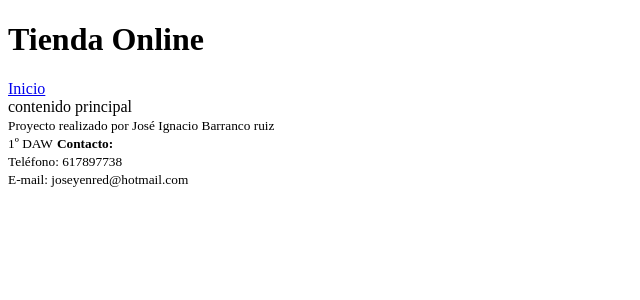
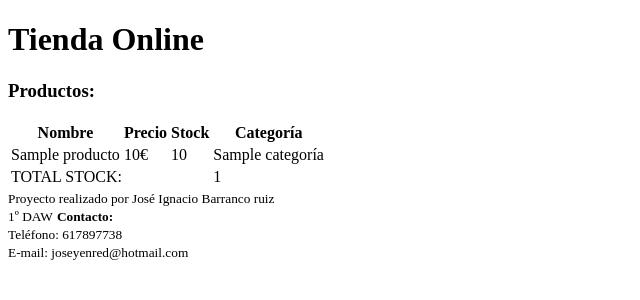
Before and after one commit to joseybarranco/gestion_tienda_v3, a Flask app: template templates/productos.html in a window 1280 px wide. Shown: the top 300 px of the page, without its empty margins (0-640 px from the left). Run offline with Flask 3, Linux system fonts and the light colour scheme; the template is opened without the code that fills it: most values are stand-ins (such as "Sample title", 1, 10 or a date in 2020); parts of the project's set-up code (start-up, migrations or seed data) failed here and were passed over.

Commit message:
Creando plantilla productos y añadir productos
He creado plantilla productos y añadir productos heredada de base.html

```diff
--- a/app.py
+++ b/app.py
@@ -95,9 +95,9 @@ def product():
         app.db.productos.insert_one(diccionario_producto_nuevo)
     return render_template('añadir_productos.html')
 
-@app.route@('/productos')
+@app.route('/productos')
 def mostrar_productos():
-
+    global productos
     return render_template('productos.html', productos=productos)
 if __name__ == '__main__':
     app.run()
--- a/templates/base.html
+++ b/templates/base.html
@@ -11,7 +11,9 @@
         {% endblock %}
     </header>
     <nav>
-        <a href ='{{ url_for('./dashboard')}}'> Inicio </a>
+        {% block nav %}
+
+        {% endblock %}
     </nav>
     <main>
         {% block main %}
--- a/templates/productos.html
+++ b/templates/productos.html
@@ -1,3 +1,35 @@
 {% extends 'base.html' %}
 
-{% block titulo %} Tienda Online - Productos {% endblock %}
+{% block titulo %} <h1>Tienda Online - Productos</h1> {% endblock %}
+
+{% block main %}
+
+<h3>Productos:</h3>
+    <!-- Tabla de los productos con un bucle para escribir la información de las filas y sus condicionales -->
+<table>
+    <tr>
+        <th>Nombre</th>
+        <th>Precio</th>
+        <th>Stock</th>
+        <th>Categoría</th>
+    </tr>
+    {% for producto in productos %}
+        <tr>
+            <td>{{ producto['nombre'] }}</td>
+            <td>{{ producto['precio'] }}€</td>
+            {% if producto['stock'] == 0 %}
+                <td>Agotado</td>
+            {% else %}
+                <td>{{ producto['stock'] }}</td>
+            {% endif %}
+
+            <td>{{ producto['categoría'] }}</td>
+        </tr>
+    {% endfor %}
+    <tr>
+        <td colspan = '3'>TOTAL STOCK:</td>
+        <td>{{ total_stock }}</td>
+    </tr>
+</table>
+
+{% endblock %}
```
Also changed, not shown: templates/añadir_productos.html (+5 -9 lines).
